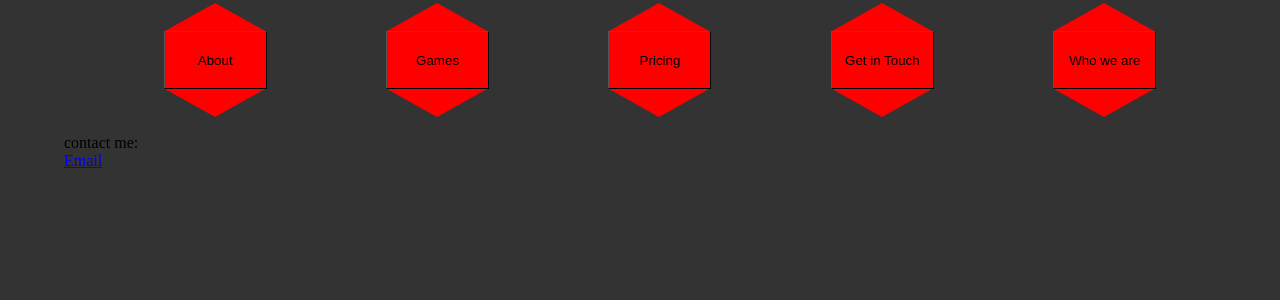
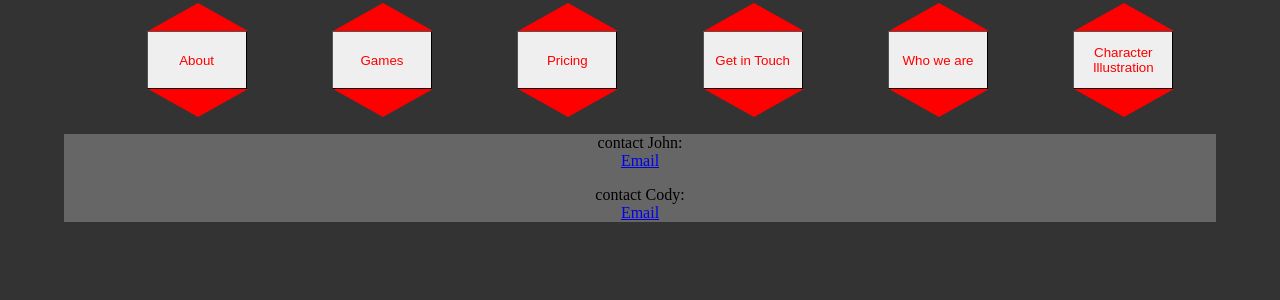
Before and after one commit to jcsryan/DM-page, a React (Create React App) app: page / in a window 1280 px wide. Both pictures are taken after a click on the button "Get in Touch". Shown: the top 300 px of the page. Built offline with nearby package versions, Linux system fonts and the light colour scheme.

Commit message:
cody's info page

```diff
--- a/src/App.js
+++ b/src/App.js
@@ -6,6 +6,7 @@ import Games from './components/Games/games';
 import Contact from './components/Contact/contact';
 import Foot from './components/Foot/foot';
 import Us from './components/Us/us';
+import Illustration from './components/Illustration/illustration'
 
 function App() {
   const [ currentPage, handlePageChange] = useState('About')
@@ -22,6 +23,8 @@ function App() {
         return <About/>;
       case 'Who we are' :
         return <Us/>;
+      case 'Character Illustration':
+        return <Illustration/>
       default:
         return <About/>
     }
--- a/src/components/Contact/contact.js
+++ b/src/components/Contact/contact.js
@@ -4,7 +4,8 @@ function Contact() {
     return(
         <div class="contact">
             <div className="contact-info">
-                <p id="emailcontainer">contact me:<br></br> <a id="emailid" href="mailto: johnconnorsryan@gmail.com">Email </a></p>
+                <p id="emailcontainer">contact John:<br></br> <a id="emailid" href="mailto: johnconnorsryan@gmail.com">Email </a></p>
+                <p id="emailcontainer">contact Cody:<br></br> <a id="emailid" href="mailto: Wzrdpwrs@gmail.com">Email </a></p>
 
             </div>
         </div>
--- /dev/null
+++ b/src/components/Illustration/illustration.js
@@ -0,0 +1,10 @@
+import React from "react";
+
+
+function Illustration(){
+    return (
+        <p>Success</p>
+    )
+};
+
+export default Illustration;
--- a/src/components/navlist/Navlist.js
+++ b/src/components/navlist/Navlist.js
@@ -1,7 +1,7 @@
 import React from "react";
 
 function Navlist(props) {
-    const tabs = ['About','Games','Pricing','Get in Touch', 'Who we are']
+    const tabs = ['About','Games','Pricing','Get in Touch', 'Who we are', 'Character Illustration']
     return(
         <div>
         <ul className='navlist' >
--- a/src/index.css
+++ b/src/index.css
@@ -20,6 +20,10 @@ body {
   background-color: #666666;
 }
 
+.contact {
+  background-color: #666666;
+  text-align: center;
+}
 
 .navlist {
   display: flex;
@@ -29,15 +33,14 @@ body {
   min-height: 1vh;
   font-size: large;
   font-family: 'Playfair Display', serif;
-  color: black;
+
   text-decoration: none;
 }
 
 #nav-list-a {
-  width: 103px;
+  width: 100px;
   height: 57.735px;
-  background: red;
-  z-index: 0;
+  color: red;
   position: relative;
   border-color: black;
   border-width: 1px;
```
